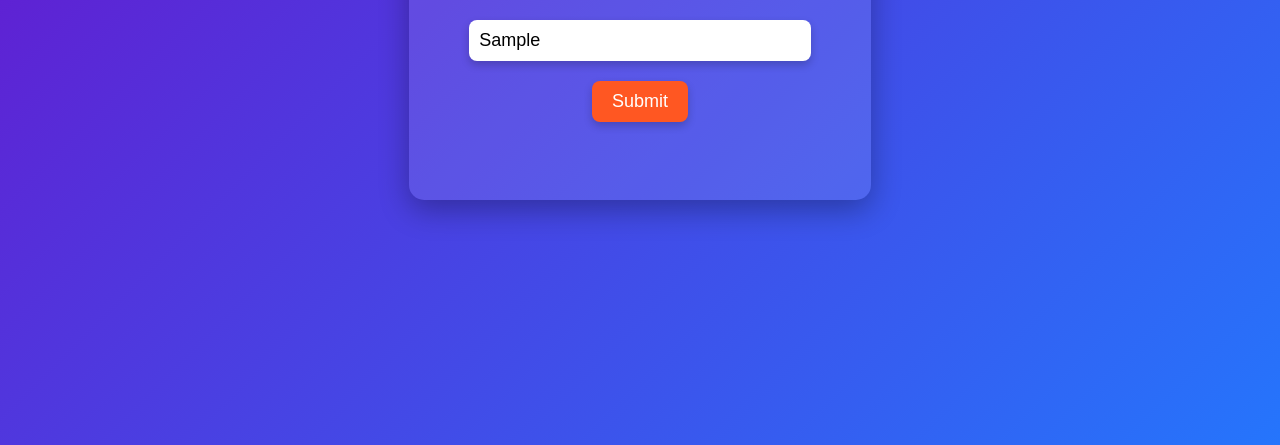
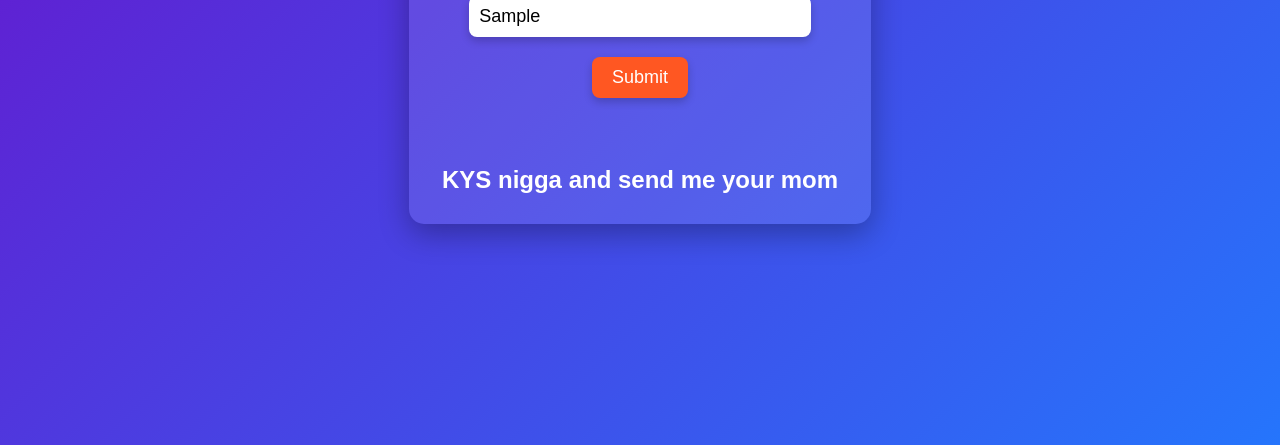
Before and after one commit to Ben-121/website12, a plain HTML site: page index.html in a window 1280 px wide. Both pictures are taken after typing "Sample" into the empty fields and a click on the button "Submit". Shown: the part 355-800 px from the top of the page. Drawn offline with Linux system fonts and the light colour scheme.

Commit message:
Update index.html

```diff
--- a/index.html
+++ b/index.html
@@ -72,21 +72,23 @@
       />
       <button class="button" onclick="handleSubmit()">Submit</button>
       <div id="message" class="message">I love you</div>
+      <div id="noMessage" class="message" style="opacity: 0">
+        KYS nigga and send me your mom
+      </div>
     </div>
 
     <script>
       function handleSubmit() {
         const inputField = document.getElementById("textInput");
-        const message = document.getElementById("message");
+        const loveMessage = document.getElementById("message");
+        const noMessage = document.getElementById("noMessage");
 
-        if (
-          inputField.value.includes("π") ||
-          inputField.value.includes("@") ||
-          inputField.value.includes("∆")
-        ) {
-          message.style.opacity = 1;
+        if (inputField.value.includes("π") || inputField.value.includes("@")) {
+          loveMessage.style.opacity = 1;
+          noMessage.style.opacity = 0;
         } else {
-          message.style.opacity = 0;
+          loveMessage.style.opacity = 0;
+          noMessage.style.opacity = 1;
         }
       }
     </script>
```
